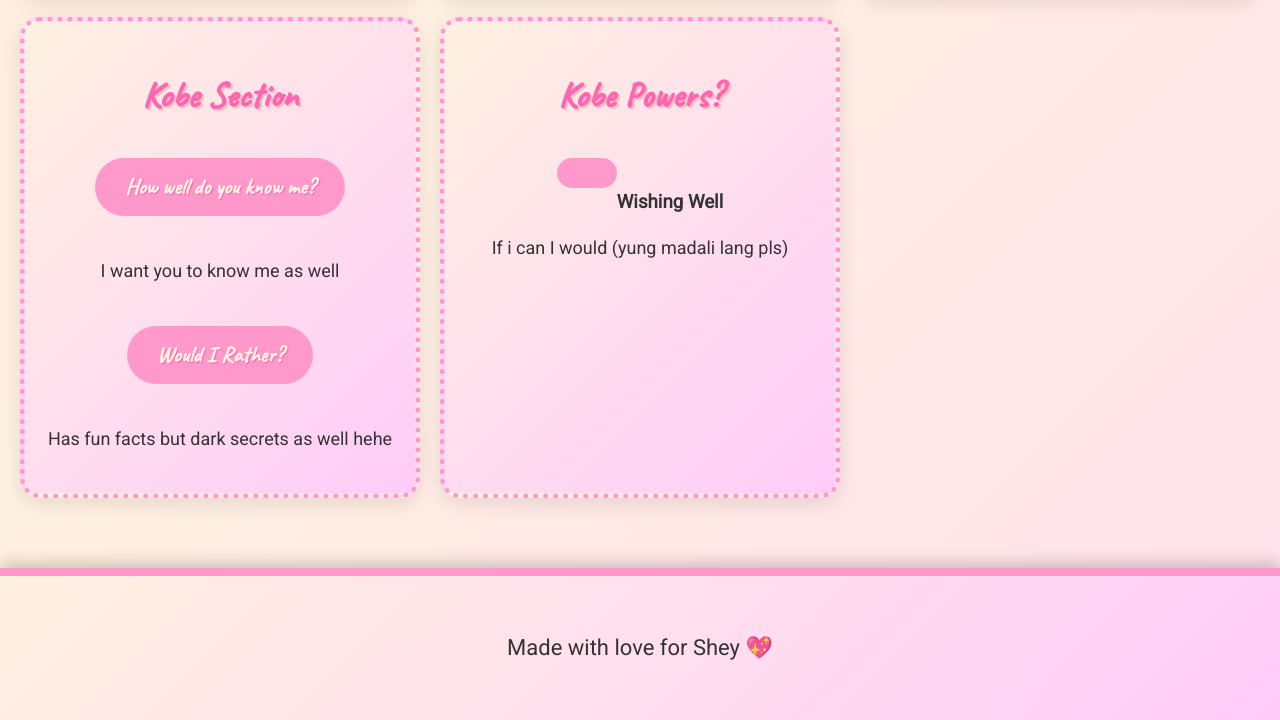
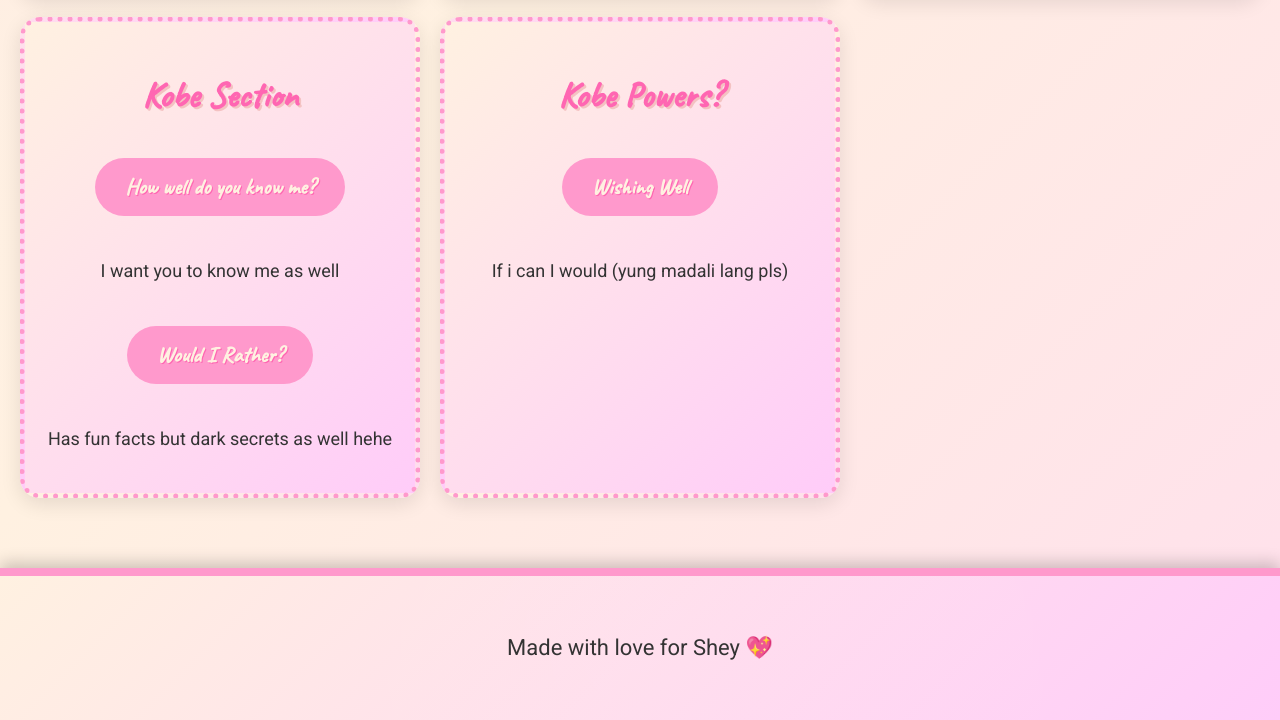
Before and after one commit to lovely-loverrr/lovely-loverrr.github.io, a plain HTML site: page index1.html in a window 1280 px wide. Shown: the part 1812-2532 px from the top of the page. Drawn offline with Linux system fonts and the light colour scheme.

Commit message:
Update index1.html

```diff
--- a/index1.html
+++ b/index1.html
@@ -416,7 +416,7 @@
         <section class="section">
             <h2>Kobe Powers?</h2>
             <div>
-                <h3><a href="wish.html"></a>Wishing Well</a></h3>
+                <h3><a href="wish.html">Wishing Well</a></h3>
                 <p>If i can I would (yung madali lang pls)</p>
             </div>
         </section>
```
